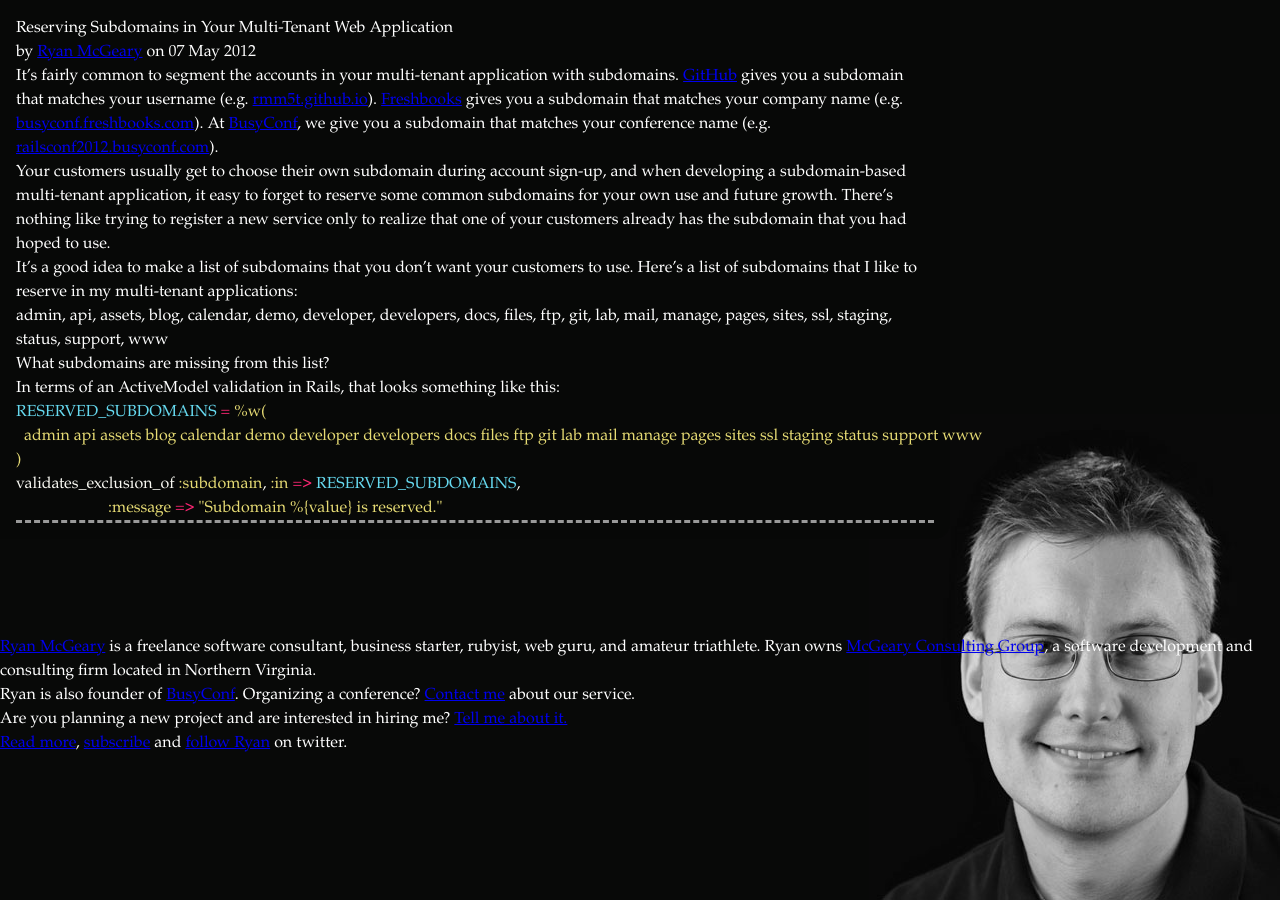
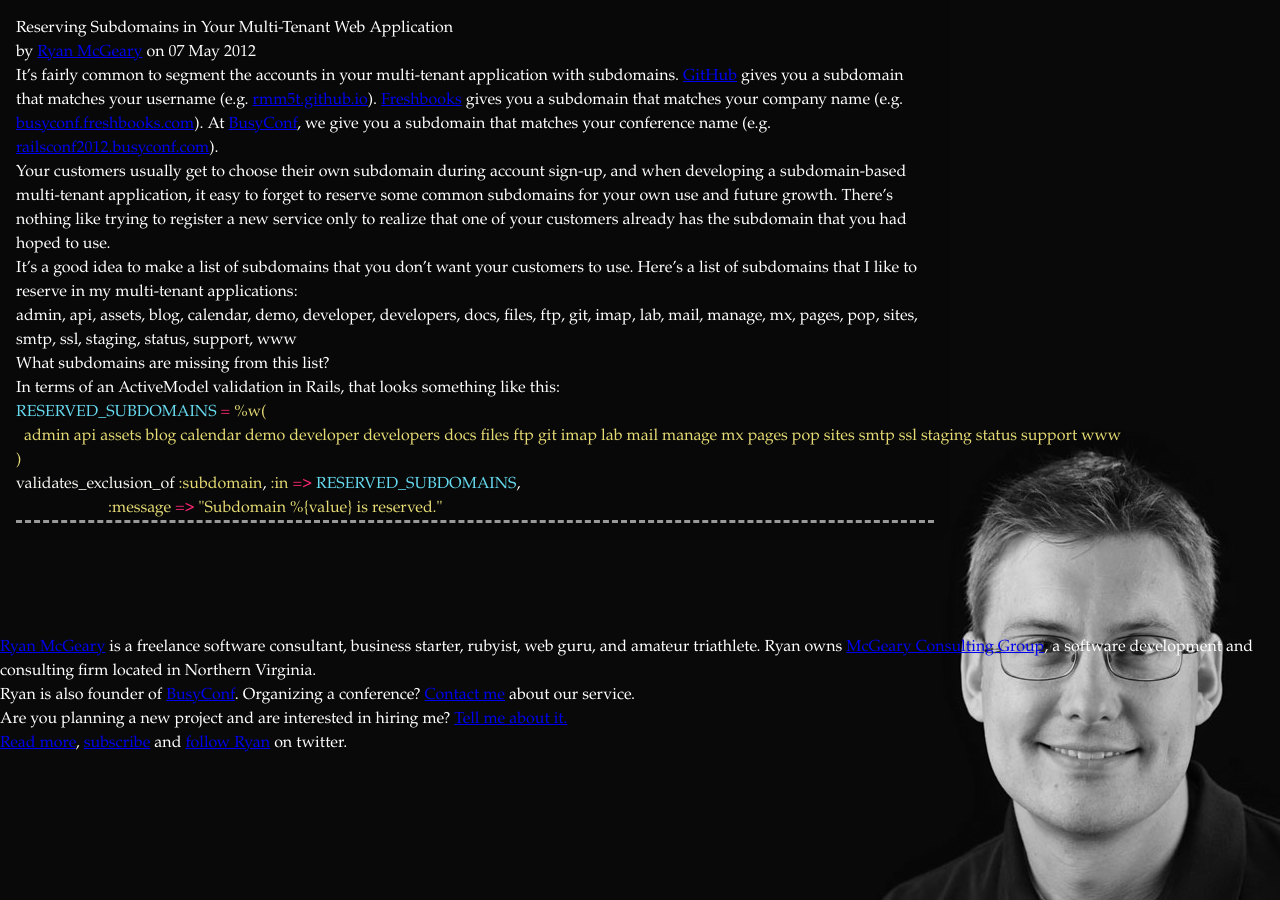
Before and after one commit to rmm5t/ryan.mcgeary.org, a Jekyll site: the page built from _posts/2012-05-07-reserving-subdomains-in-your-multitenant-application.md, in a window 1280 px wide. Built offline with Jekyll 4.4.1, drawn with Linux system fonts in a browser that asks for light colours; nearby versions of some CDN libraries; comment, search, counter and statistics services are not loaded.

Commit message:
Added extra subdomains to multitenant blog post

```diff
--- a/_posts/2012-05-07-reserving-subdomains-in-your-multitenant-application.md
+++ b/_posts/2012-05-07-reserving-subdomains-in-your-multitenant-application.md
@@ -1,7 +1,7 @@
 ---
 layout: post
 title: Reserving Subdomains in Your Multi-Tenant Web Application
-subdomains: [admin, api, assets, blog, calendar, demo, developer, developers, docs, files, ftp, git, lab, mail, manage, pages, sites, ssl, staging, status, support, www]
+subdomains: [admin, api, assets, blog, calendar, demo, developer, developers, docs, files, ftp, git, imap, lab, mail, manage, mx, pages, pop, sites, smtp, ssl, staging, status, support, www]
 ---
 It's fairly common to segment the accounts in your multi-tenant application with
 subdomains. [GitHub](http://github.com) gives you a subdomain that matches your
```
